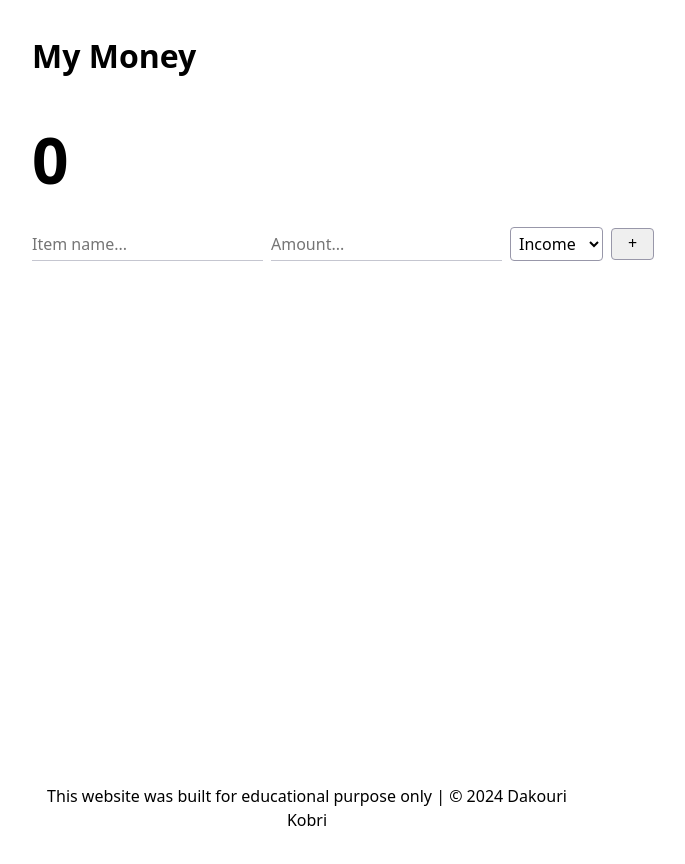
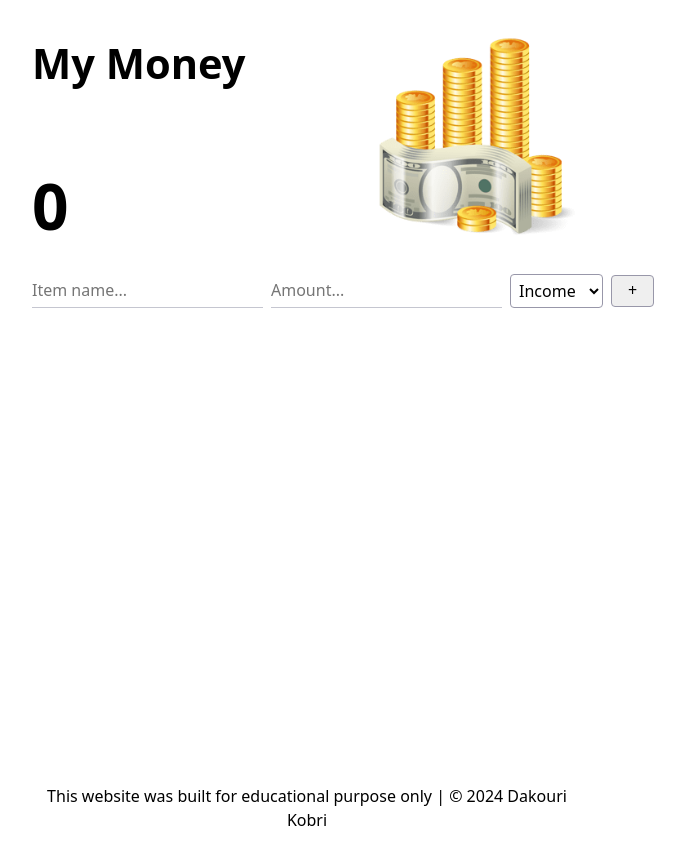
Before and after one commit to DakouriKobri/basic-expense-tracker-react-vite, a React (Vite) app: page / in a window 1280 px wide. Shown: the whole page, without its empty margins (333-1018 px from the left). Built offline with nearby package versions, Linux system fonts and the light colour scheme.

Commit message:
Add MoneyImage component

```diff
--- a/src/App.css
+++ b/src/App.css
@@ -12,13 +12,20 @@
   min-height: 100vh;
 }
 
+.image__container {
+  position: absolute;
+  width: 38%;
+  right: 0;
+  z-index: -10;
+}
+
 .main {
   padding-bottom: 2rem;
 }
 
 .header {
   margin-top: 0;
-  margin-bottom: 2rem;
+  margin-bottom: 4rem;
 }
 
 .success {
@@ -108,6 +115,10 @@
 }
 
 @media (min-width: 600px) {
+  .header h1 {
+    font-size: 2.6rem;
+  }
+
   .balance {
     font-size: 4rem;
   }
--- a/src/App.jsx
+++ b/src/App.jsx
@@ -8,6 +8,7 @@ import Footer from './components/Footer';
 import Form from './components/Form';
 import Header from './components/Header';
 import ItemsList from './components/ItemsList';
+import MoneyImage from './components/MoneyImage';
 
 function App() {
   const [items, setItems] = useState([]);
@@ -24,6 +25,7 @@ function App() {
 
   return (
     <div className="container">
+      <MoneyImage />
       <Header />
 
       <main className="main">
--- /dev/null
+++ b/src/components/MoneyImage.jsx
@@ -0,0 +1,10 @@
+// Project Imports
+import moneyImage from '../assets/Icojoy-Enjoyment-Money.256.png';
+
+export default function MoneyImage() {
+  return (
+    <div className="image__container">
+      <img src={moneyImage} alt="Abstract pile of money coins and notes" />
+    </div>
+  );
+}
--- a/src/index.css
+++ b/src/index.css
@@ -9,6 +9,10 @@
   text-rendering: optimizeLegibility;
   -webkit-font-smoothing: antialiased;
   -moz-osx-font-smoothing: grayscale;
+}
+
+img {
+  width: 100%;
 }
 
 /*
```
